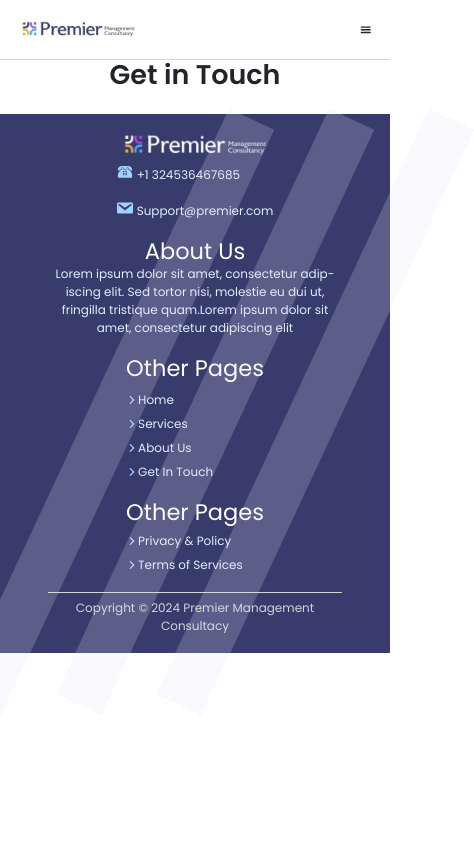
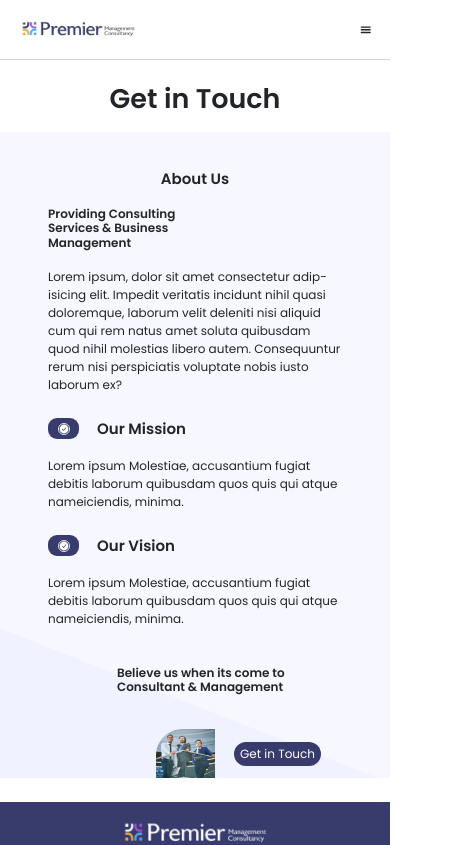
Before and after one commit to muaz2522/premier-management-company-admin, a React (Vite) app: page /about in a window 390 px wide. Shown: the top 845 px of the page, 474 px wide, since content can reach past the window. Built offline with nearby package versions, Linux system fonts and the light colour scheme.

Commit message:
modified

```diff
--- a/src/Pages/About.jsx
+++ b/src/Pages/About.jsx
@@ -1,8 +1,44 @@
+import { ClickIcon } from '../assets/icons';
+import src from '../assets/images/about-img-2.png';
+import ButtonLink from '../ui/ButtonLink';
+
 function About() {
     return (
-        <section>
-            <div>
-                <h2 className="text-4xl font-semibold text-center mb-8">Get in Touch</h2>
+        <section className='bg-ground-color'>
+            <h2 className="text-4xl font-semibold text-center my-8 relative bg-white pb-4">Get in Touch</h2>
+            <div className="grid sm:grid-cols-2 custom-min:grid-cols-1 custom-min:gap-8 place-items-center custom-min:pt-4 sm:pt-16 lg:px-24 sm:gap-4 md:gap-16 lg:gap-48  h-full">
+                {/* <img src={src} alt="About Image" className='absolute right-0 top-0 w-20% z-[-1]' /> */}
+                <div className="flex gap-4 flex-col px-16 ">
+                    <h3 className="text-xl font-semibold custom-min:text-center sm:text-start">About Us</h3>
+                    <h1 className="sm:text-3xl md:text-4xl font-semibold">Providing Consulting <br /> Services & Business <br />  Management</h1>
+                    <p>Lorem ipsum, dolor sit amet consectetur adipisicing elit. Impedit veritatis incidunt nihil quasi doloremque, laborum velit deleniti
+                        nisi aliquid cum qui rem natus amet soluta quibusdam quod nihil molestias libero autem.
+                        Consequuntur rerum nisi perspiciatis voluptate nobis iusto laborum ex?</p>
+                </div>
+                <div className="flex flex-col gap-8 px-16">
+                    <div>
+                        <div className='flex gap-4 items-center mb-4'>
+                            <span className="bg-base-color py-1.5 px-2.5 rounded-xl inline-block">{ClickIcon && <ClickIcon />}</span>
+                            <h3 className="text-xl font-semibold">Our Mission</h3>
+                        </div>
+                        <p className="sm:w-3/4">Lorem ipsum Molestiae, accusantium fugiat debitis laborum quibusdam quos quis qui atque nameiciendis, minima.</p>
+                    </div>
+                    <div>
+                        <div className='flex gap-4 items-center mb-4'>
+                            <span className="bg-base-color py-1.5 px-2.5 rounded-xl inline-block">{ClickIcon && <ClickIcon />}</span>
+                            <h3 className="text-xl font-semibold">Our Vision</h3>
+                        </div>
+                        <p className="sm:w-3/4">Lorem ipsum Molestiae, accusantium fugiat debitis laborum quibusdam quos quis qui atque nameiciendis, minima.</p>
+                    </div>
+                </div>
+            </div>
+            <div className='mb-8 relative'>
+                <div className="triangle-right-angle"></div>
+                <h3 className='custom-min:2xl custom-md:text-3xl sm:text-4xl font-semibold absolute top-[25%] custom-min:left-[30%] md:left-[40%] mb-8'>Believe us when its come to <br/> Consultant & Management</h3>
+                <div>
+                    <img src={src} alt="Image" className='custom-min:w-[15%] custom-md:w-[10%] sm:w-[10%] absolute bottom-0 left-[50%] custom-min:left-[40%]'/>
+                    <ButtonLink link="/contact" text="Get in Touch" className="absolute custom-min:bottom-4 sm:bottom-12 custom-min:left-[60%] sm:left-[55%] custom-min:px-2 custom-min:py-1 sm:py-2 sm:px-3" />
+                </div>
             </div>
         </section>
     )
--- a/src/Pages/ContactUs.jsx
+++ b/src/Pages/ContactUs.jsx
@@ -8,7 +8,7 @@
     return (
         <section className="pt-8">
             <h2 className="text-4xl font-semibold text-center mb-8">Get in Touch</h2>
-            <div className="flex md:justify-around md:flex-row custom-min:flex-col custom-min:gap-8 md:gap-0 items-center h-full sm:p-8 custom-min:p-16 bg-ground">
+            <div className="flex md:justify-around md:flex-row custom-min:flex-col custom-min:gap-8 md:gap-0 items-center h-full sm:p-8 custom-min:p-16 bg-ground-color">
                 <div>
                     <h3 className="text-xl font-semibold">Contact Us</h3>
                     <h1 className="md:text-6xl sm:text-4xl custom-min:text-3xl my-4">Have questions? <br /> Get in touch!</h1>
@@ -68,7 +68,7 @@
                 </div>
                 {errors.isAgree && <span className="text-red-500">{errors.isAgree.message}</span>}
             </div>
-            <Button type="submit" className="py-2 px-4">Sign In</Button>
+            <Button type="submit" className="py-2 px-4">Contact Us</Button>
         </form>
     );
 }
--- a/src/Pages/Login.jsx
+++ b/src/Pages/Login.jsx
@@ -4,8 +4,8 @@
 
 function Login() {
   return (
-    <section style={{ backgroundColor: "var(--bg-base)" }} className='h-full'>
-     <div className="custom-min:flex custom-min:flex-col md:flex-row custom-min:items-center items-center gap-20 px-20 md:w-4/5 lg:w-3/4 pt-20 mx-auto" style={{ backgroundColor: "var(--bg-base)" }}>
+    <section className='h-full bg-ground-color'>
+     <div className="custom-min:flex custom-min:flex-col md:flex-row custom-min:items-center items-center gap-20 px-20 md:w-4/5 lg:w-3/4 pt-20 mx-auto">
      <div className='md:w-[34rem] custom-min:w-[24rem]'>
           <h3 className='text-3xl font-semibold mb-4' style={{color:"var(--bg-main)"}}>Information about<br />  Premier Management Consultant</h3>
           <p className='mb-3 text-base leading-8' style={{color:"var(--color-main)"}}>Lorem ipsum dolor sit amet consectetur, adipisicing elit. Libero sequi amet cupiditate, quis et beatae necessitatibus eos illum, labore alias inventore explicabo a doloribus architecto, fugit esse! Harum, enim error?
--- a/src/Pages/SignUp.jsx
+++ b/src/Pages/SignUp.jsx
@@ -4,8 +4,8 @@
 
 function SignUp() {
   return (
-    <section style={{ backgroundColor: "var(--bg-base)" }} className='min-h-lvh'>
-      <div className="custom-min:flex custom-min:flex-col md:flex-row custom-min:items-center items-center gap-20 px-20 md:w-4/5 lg:w-3/4 pt-20 mx-auto" style={{ backgroundColor: "var(--bg-base)" }}>
+    <section className='min-h-lvh bg-ground-color'>
+      <div className="custom-min:flex custom-min:flex-col md:flex-row custom-min:items-center items-center gap-20 px-20 md:w-4/5 lg:w-3/4 pt-20 mx-auto">
         <div className='md:w-[34rem] custom-min:w-[24rem]'>
           <h3 className='text-3xl font-semibold mb-4' style={{color:"var(--bg-main)"}}>Information about<br />  Premier Management Consultant</h3>
           <p className='mb-3 text-base leading-8' style={{color:"var(--color-main)"}}>Lorem ipsum dolor sit amet consectetur, adipisicing elit. Libero sequi amet cupiditate, quis et beatae necessitatibus eos illum, labore alias inventore explicabo a doloribus architecto, fugit esse! Harum, enim error?
--- a/src/assets/css/index.css
+++ b/src/assets/css/index.css
@@ -1,8 +1,7 @@
 @tailwind base;
 @tailwind components;
 @tailwind utilities;
-
-*{
+* {
     font-family: "Poppins", sans-serif;
     font-weight: 400;
     margin: 0;
@@ -16,10 +15,9 @@
     --color-base: #383C6C;
     --color-main: #858697;
     /* main bg color */
-    --bg-base:#E5E7F8;
+    --bg-base: #E5E7F8;
     --bg-sky: #A0D1FF;
-    --bg-main:#0F0F0F;
-
+    --bg-main: #0F0F0F;
 }
 
 html {
@@ -80,33 +78,27 @@
 .triangle-right-angle {
     width: 0;
     height: 0;
-  border-top: 100px solid #383C6C; /* Your desired color */
-  border-left: 100px solid transparent;
-  position: absolute;
-  top: 50px;
-  left: 50px;
+    border-top: 250px solid transparent;
+    border-left: calc(1000 * (100vw / 1030)) solid #F1F2FF;
+    /* position: absolute; */
+    /* bottom: 0; */
+    /* left: 0; */
+}
+
+@media (max-width: 600px) {
+    .triangle-right-angle {
+        border-top: 150px solid transparent;
+        /* Adjust the width */
+    }
 }
 
 
 /* index.css or custom.css */
+
 .footer-section {
     position: relative;
     overflow: hidden;
 }
-
-/* index.css or custom.css */
-/* .footer-section {
-  position: relative;
-}
-
-.footer-section::before {
-  content: "";
-  position: absolute;
-  top: 0;
-  right: 300px;
-  width: 40px;
-  height: 100%;
-  } */
 
 .footer-section1 {
     position: absolute;
@@ -114,7 +106,7 @@
     right: 250px;
     width: 50px;
     height: 120%;
-    background-color: rgba(229, 231, 248,0.2);
+    background-color: rgba(229, 231, 248, 0.2);
     transform: rotate(25deg);
 }
 
@@ -124,24 +116,29 @@
     right: 150px;
     width: 50px;
     height: 120%;
-  background-color: rgba(229, 231, 248,0.2);
+    background-color: rgba(229, 231, 248, 0.2);
     transform: rotate(25deg);
 }
+
 .footer-section3 {
     position: absolute;
     top: -25px;
-  right: 50px;
+    right: 70px;
     width: 50px;
     height: 120%;
-  background-color: rgba(229, 231, 248,0.2);
+    background-color: rgba(229, 231, 248, 0.2);
     transform: rotate(25deg);
 }
+
+
 /* .footer-section::before {
   content: "";
   position: absolute;
   top: 0;
   right: 300px;
   width: 120px; /* 3 * 40px */
+
+
 /* height: 100%;
   background: repeating-linear-gradient(
     to right,
@@ -150,4 +147,6 @@
     transparent 40px,
     transparent 80px
   ); */
+
+
 /* } */
--- a/src/assets/icons/FormIcons.jsx
+++ b/src/assets/icons/FormIcons.jsx
@@ -1,3 +1,5 @@
+/* eslint-disable react/no-unknown-property */
+/* eslint-disable react/prop-types */
 export const PasswordIcon = ({ width = "16px", height = "12px" }) => {
     return (
         <svg width={width} height={height} viewBox="0 0 27 22" fill="none" xmlns="http://www.w3.org/2000/svg">
@@ -104,3 +106,13 @@
 
     );
 }
+
+export const ClickIcon = ({ width = "16px", height = "12px" }) => {
+    return (
+        <svg width={width} height={height} viewBox="0 0 45 45" fill="none" xmlns="http://www.w3.org/2000/svg">
+            <path fill-rule="evenodd" clip-rule="evenodd" d="M6 22.5C6 18.1239 7.73839 13.9271 10.8327 10.8327C13.9271 7.73839 18.1239 6 22.5 6C26.8761 6 31.0729 7.73839 34.1673 10.8327C37.2616 13.9271 39 18.1239 39 22.5C39 26.8761 37.2616 31.0729 34.1673 34.1673C31.0729 37.2616 26.8761 39 22.5 39C18.1239 39 13.9271 37.2616 10.8327 34.1673C7.73839 31.0729 6 26.8761 6 22.5ZM21.5584 29.562L31.058 17.6864L29.342 16.3136L21.2416 26.4358L15.504 21.6552L14.096 23.3448L21.5584 29.562Z" fill="white" />
+            <circle cx="22.5" cy="22.5" r="21" stroke="white" stroke-width="3" />
+        </svg>
+
+    );
+}
--- a/src/layout/Footer.jsx
+++ b/src/layout/Footer.jsx
@@ -5,9 +5,9 @@
 function Footer() {
     return (
         <section className='bg-base-color relative'>
-            <div className="footer-section1"></div>
-            <div className="footer-section2"></div>
-            <div className="footer-section3"></div>
+            <div className="footer-section1 hidden custom-min:hidden sm:block"></div>
+            <div className="footer-section2 hidden custom-min:hidden sm:block"></div>
+            <div className="footer-section3 hidden custom-min:hidden sm:block"></div>
 
             <div className='py-4 px-16'>
                 <div className='border-b border-gray-300 pb-4 text-base text-footer-color custom-min:grid-cols-1 custom-md:grid-cols-2 custom-min:place-items-center custom-md:place-items-start grid md:grid-cols-4 gap-4'>
```
Also changed, not shown: src/assets/images/about-img-2.png (added), src/assets/images/about-img.png (added). Lines whose indentation alone changed are shown as unchanged.
